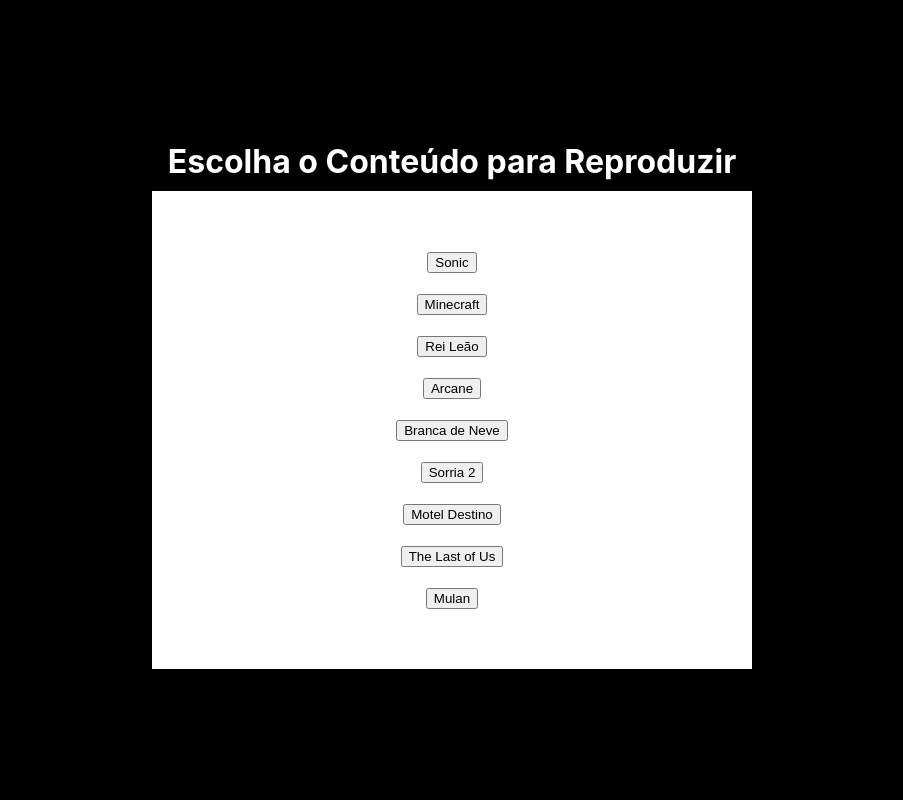
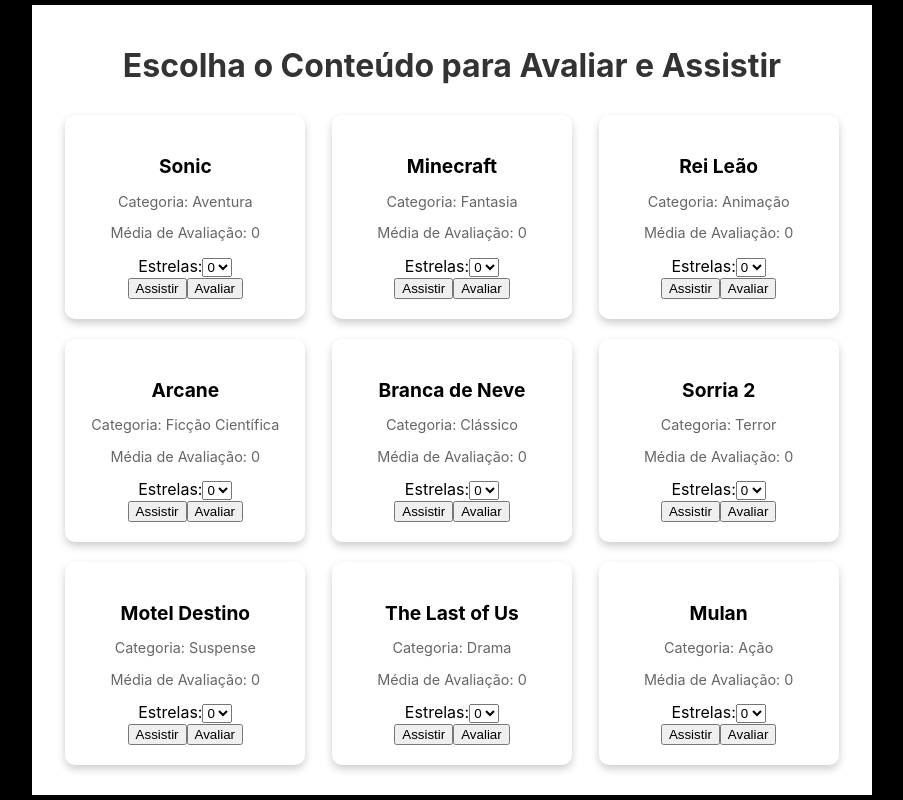
Before and after one commit to DaviMacielCavalcante/atividade_eng_de_software, a React (Create React App) app in the folder prime-video/: page /selecaoConteudo in a window 1280 px wide. Shown: the whole page, without its empty margins (188-1091 px from the left). Built offline with nearby package versions, Linux system fonts and the light colour scheme.

Commit message:
:sparkles: feat: Criação da funcionalidade de avaliação de conteúdo

```diff
--- a/prime-video/src/components/selecaoConteudo/selecaoConteudo.jsx
+++ b/prime-video/src/components/selecaoConteudo/selecaoConteudo.jsx
@@ -1,18 +1,49 @@
-import React from 'react';
+import React, { useState } from 'react';
 import styles from './selecaoConteudo.module.css';
 
 const SelecaoConteudo = () => {
+  const [ratings, setRatings] = useState({});
+  const [publishedRatings, setPublishedRatings] = useState({}); // Armazena avaliações publicadas
+
   const contents = [
-    { title: 'Sonic', url: 'https://www.youtube.com/watch?v=TXPkr5HcvBs&pp=ygUHdHJhaWxlcg%3D%3D', sinopse: 'O filme segue as aventuras de Sonic enquanto ele tenta se adaptar à sua nova vida na Terra com seu recém-descoberto melhor amigo humano Tom Wachowski (James Marsden). Sonic e Tom unem forças para tentar impedir que o vilão Dr. Robotnik (Jim Carrey) capture Sonic e use seus poderes para dominar o mundo.' },
-    { title: 'Minecraft', url: 'https://www.youtube.com/watch?v=1QmCrEajUQM&pp=ygUHdHJhaWxlcg%3D%3D', sinopse: 'A trama gira em torno de um grupo de amigos que são transportados para um mundo mágico feito de blocos, onde enfrentam desafios e descobrem habilidades únicas.' },
-    { title: 'Rei Leão', url: 'https://www.youtube.com/watch?v=AiauV09fK1U&pp=ygUHdHJhaWxlcg%3D%3D', sinopse: 'Este desenho animado da Disney mostra as aventuras de um leão jovem de nome Simba, o herdeiro de seu pai, Mufasa. O tio malvado de Simba, Oscar, planeja roubar o trono de Mufasa atraindo pai e filho para uma emboscada. Simba consegue escapar e somente Mufasa morre. Com a ajuda de seus amigos,Timon e Pumba, ele reaparece como adulto para recuperar sua terra, que foi roubada por seu tio Oscar.' },
-    { title: 'Arcane', url: 'https://www.youtube.com/watch?v=Ft_QrPGXWqc&pp=ygUHdHJhaWxlcg%3D%3D', sinopse: 'Em Piltover e Zaun, cidades gêmeas, mas rivais, duas irmãs lutam em lados opostos de uma guerra entre tecnologias mágicas e ideais divergentes. Veja tudo o que quiser. Hailee Steinfeld e Kevin Alejandro dão voz a esta série baseada no universo de "League of Legends", da Riot Games.' },
-    { title: 'Branca de Neve', url: 'https://www.youtube.com/watch?v=TbiPcMCz0Ek&pp=ygUHdHJhaWxlcg%3D%3D', sinopse: 'A rainha malvada morre de ciúmes da beleza de Branca de Neve e manda mata-la. Logo, descobre que a jovem não morreu e está morando na floresta com sete amiguinhos. A princesa então é envenenada pela rainha e só o beijo de um príncipe pode salvá-la.' },
-    { title: 'Sorria 2', url: 'https://www.youtube.com/watch?v=0HY6QFlBzUY&pp=ygUHdHJhaWxlcg%3D%3D', sinopse: 'A maldição do sorriso retorna para uma história inédita em Sorria 2. O longa acompanha a cantora pop Skye Riley (Naomi Scott) que quando está prestes a embarcar em uma turnê mundial começa a viver experiências aterrorizantes e inexplicáveis. Tomada pelo horror e pela pressão da fama, Skye é forçada a confrontar seu passado para retomar o controle de sua vida antes que seja tarde demais.' },
-    { title: 'Motel Destino', url: 'https://www.youtube.com/watch?v=pBxd1MYB4Uc&pp=ygUHdHJhaWxlcg%3D%3D', sinopse: 'Heraldo precisa se livrar de uma dívida e tenta assaltar um banco, mas não é bem-sucedido em sua empreitada. Ele busca esconderijo em um motel de beira de estrada, onde conhece Dayana.' },
-    { title: 'The Last of Us', url: 'https://www.youtube.com/watch?v=ObiBEgSaoqs&pp=ygUHdHJhaWxlcg%3D%3D', sinopse: 'Joel, um sobrevivente solitário e que perdeu sua filha adolescente no início do apocalipse, recebe a missão de levar para fora de uma zona de quarentena uma menina de 14 anos, chamada Ellie. A jovem é a única humana conhecida que é imune ao fungo e se torna a esperança de uma cura.' },
-    { title: 'Mulan', sinopse: 'Mulan, uma jovem chinesa que não se encaixa na sociedade, teme que seu pai, um homem doente, seja convocado para lutar na guerra que se aproxima. A garota então se disfarça de homem e assume o posto de seu pai no exército chinês. Acompanhada por seu dragão Mushu, Mulan parte para a linha de batalha, faz amizade com os outros soldados e usa sua inteligência para ajudar a combater a invasão dos hunos enquanto luta para esconder sua verdadeira identidade.' }
+    { title: 'Sonic', category: 'Aventura', url: 'https://www.youtube.com/watch?v=TXPkr5HcvBs&pp=ygUHdHJhaWxlcg%3D%3D' },
+    { title: 'Minecraft', category: 'Fantasia', url: 'https://www.youtube.com/watch?v=1QmCrEajUQM&pp=ygUHdHJhaWxlcg%3D%3D' },
+    { title: 'Rei Leão', category: 'Animação', url: 'https://www.youtube.com/watch?v=AiauV09fK1U&pp=ygUHdHJhaWxlcg%3D%3D' },
+    { title: 'Arcane', category: 'Ficção Científica', url: 'https://www.youtube.com/watch?v=Ft_QrPGXWqc&pp=ygUHdHJhaWxlcg%3D%3D' },
+    { title: 'Branca de Neve', category: 'Clássico', url: 'https://www.youtube.com/watch?v=TbiPcMCz0Ek&pp=ygUHdHJhaWxlcg%3D%3D' },
+    { title: 'Sorria 2', category: 'Terror', url: 'https://www.youtube.com/watch?v=0HY6QFlBzUY&pp=ygUHdHJhaWxlcg%3D%3D' },
+    { title: 'Motel Destino', category: 'Suspense', url: 'https://www.youtube.com/watch?v=pBxd1MYB4Uc&pp=ygUHdHJhaWxlcg%3D%3D' },
+    { title: 'The Last of Us', category: 'Drama', url: 'https://www.youtube.com/watch?v=ObiBEgSaoqs&pp=ygUHdHJhaWxlcg%3D%3D' },
+    { title: 'Mulan', category: 'Ação', url: null }
   ];
+
+  const handleRatingChange = (title, value) => {
+    setRatings(prevRatings => ({
+      ...prevRatings,
+      [title]: value
+    }));
+  };
+
+  const handlePublishRating = (title) => {
+    const rating = ratings[title];
+    if (!rating) return;
+
+    setPublishedRatings(prevPublishedRatings => {
+      const existingRatings = prevPublishedRatings[title] || [];
+      return {
+        ...prevPublishedRatings,
+        [title]: [...existingRatings, parseInt(rating)]
+      };
+    });
+  };
+
+
+  const getAverageRating = (title) => {
+    const ratings = publishedRatings[title] || [];
+    if (ratings.length === 0) return 0;
+    const total = ratings.reduce((acc, rating) => acc + rating, 0);
+    return (total / ratings.length).toFixed(1);
+  };
 
   const handleButtonClick = (content) => {
     if (!content.url) {
@@ -30,24 +61,41 @@
 
     setTimeout(() => {
       notification.remove();
-    }, 10000);
+    }, 5000);
   };
 
   return (
     <div className={styles.container}>
-      <h1 className={styles.title}>Escolha o Conteúdo para Reproduzir</h1>
-      <ul>
+      <h1 className={styles.title}>Escolha o Conteúdo para Avaliar e Assistir</h1>
+      <div className={styles.cardsContainer}>
         {contents.map((content, index) => (
-          <li key={index}>
-            <button onClick={() => handleButtonClick(content)}>
-              {content.title}
+          <div key={index} className={styles.card}>
+            <h3>{content.title}</h3>
+            <p>Categoria: {content.category}</p>
+            <p>Média de Avaliação: {getAverageRating(content.title)}</p>
+            <div className={styles.rating}>
+              <label htmlFor={`rating-${index}`}>Estrelas:</label>
+              <select
+                id={`rating-${index}`}
+                value={ratings[content.title] || 0}
+                onChange={(e) => handleRatingChange(content.title, e.target.value)}>
+                <option value="0">0</option>
+                <option value="1">1</option>
+                <option value="2">2</option>
+                <option value="3">3</option>
+                <option value="4">4</option>
+                <option value="5">5</option>
+              </select>
+            </div>
+            <button className={styles.watchButton} onClick={() => handleButtonClick(content)}>
+              Assistir
             </button>
-            <div className={styles.tooltip}>
-              {content.sinopse}
-            </div>
-          </li>
+            <button className={styles.publishButton} onClick={() => handlePublishRating(content.title)}>
+              Avaliar
+            </button>
+          </div>
         ))}
-      </ul>
+      </div>
     </div>
   );
 };
--- a/prime-video/src/components/selecaoConteudo/selecaoConteudo.module.css
+++ b/prime-video/src/components/selecaoConteudo/selecaoConteudo.module.css
@@ -1,24 +1,17 @@
 .container {
   background-color: white;
   display: flex;
-  flex-flow: row wrap;
+  flex-flow: column wrap;
   justify-content: center;
-  padding: 50px;
-  width: 500px;
-  color: rgb(0, 0, 0);
-  position: relative;
-  margin-top: 60px;
+  padding: 20px;
+  max-width: 800px;
+  margin: auto;
 }
 
 .title {
-  color: rgb(255, 255, 255);
+  color: #333;
   margin-bottom: 20px;
   text-align: center;
-  position: absolute;
-  top: -70px;
-  left: 50%;
-  transform: translateX(-50%);
-  width: 100%;
 }
 
 ul {
@@ -71,7 +64,35 @@
   animation: fadeout 6s forwards;
   opacity: 1;
 }
+.cardsContainer {
+  display: flex;
+  flex-wrap: wrap;
+  justify-content: space-around;
+}
 
+.card {
+  background-color: white;
+  border-radius: 10px;
+  box-shadow: 0 4px 8px rgba(0, 0, 0, 0.2);
+  padding: 20px;
+  margin: 10px;
+  width: 200px;
+  text-align: center;
+}
+
+.card h3 {
+  margin-bottom: 10px;
+  font-size: 1.2em;
+}
+
+.card p {
+  font-size: 0.9em;
+  color: #666;
+}
+
+.rating {
+  margin-top: 10px;
+}
 @keyframes fadeout {
   0% {
     opacity: 1;
```
